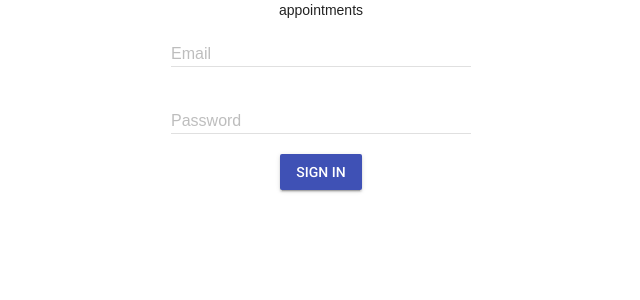
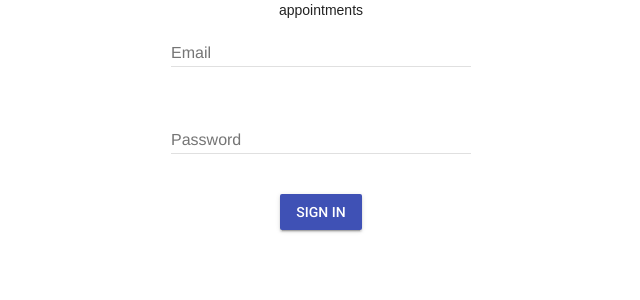
Before and after one commit to rhesusminus/appointments, a React (Create React App) app in the folder client/: page / in a window 1280 px wide. Shown: the top 300 px of the page, without its empty margins (319-959 px from the left). Built offline with nearby package versions, Linux system fonts and the light colour scheme.

Commit message:
add basic user input validation

```diff
--- a/client/src/components/Signin.js
+++ b/client/src/components/Signin.js
@@ -11,32 +11,46 @@ class Signin extends Component {
     this.props.loginUser({ email, password });
   }
 
+  renderField = ({ id, name, input, label, type, meta: { touched, error, warning } }) => {
+    return <div>
+      <div className="mdl-textfield mdl-js-textfield">
+        <input {...input} placeholder={label} type={type} className="mdl-textfield__input" id={id} />
+        <label htmlFor={id} className="mdl-textfield__label">{label}</label>
+      </div>
+      <br />
+      {touched && ((error && <span>{error}</span>) || (warning && <span>{warning}</span>))}
+    </div>
+  }
+
+  required = (value) => value ? undefined : 'Required';
+  email = value =>
+  value && !/^[A-Z0-9._%+-]+@[A-Z0-9.-]+\.[A-Z]{2,4}$/i.test(value) ?
+  'Invalid email address' : undefined;
+
   render() {
     const { handleSubmit, errorMessage } = this.props;
 
     return (
       <div className="Signin">
-        {errorMessage && `${errorMessage}`}
+        {errorMessage}
         <form onSubmit={handleSubmit(this.handleSignin)}>
-          <div className="mdl-textfield mdl-js-textfield">
-            <label className="mdl-textfield__label">Email</label>
           <Field
+            label="Email"
             name="email"
-              component="input"
+            id="email_input"
+            component={this.renderField}
             type="text"
-              className="mdl-textfield__input"
+            validate={[ this.required, this.email ]}
           />
-          </div>
           <br />
-          <div className="mdl-textfield mdl-js-textfield">
-            <label className="mdl-textfield__label">Password</label>
           <Field
+            label="Password"
             name="password"
-              component="input"
+            id="password_input"
+            component={this.renderField}
             type="password"
-              className="mdl-textfield__input"
+            validate={this.required}
           />
-          </div>
           <br />
           <button
             action="submit"
```
Lines whose indentation alone changed are shown as unchanged.
